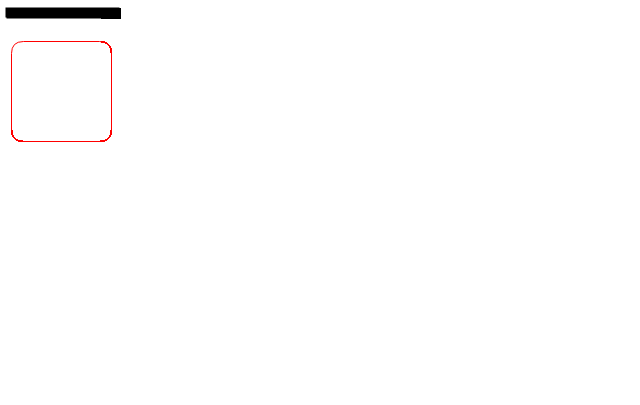
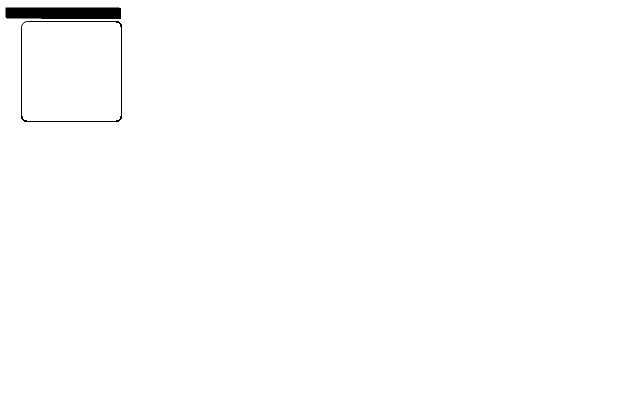
Before and after one commit to ischyrus/CanvasUI, a plain HTML site: page Dev.html in a window 1280 px wide. Shown: the whole page, without its empty margins (0-640 px from the left). Drawn offline with Linux system fonts and the light colour scheme.

Commit message:
Getting children designers to be generated.

```diff
--- a/Dev.html
+++ b/Dev.html
@@ -36,12 +36,11 @@
 		</style>
 		<script type="text/javascript">
 			window.onload = function() {
-				var rect = new UI.Rectangle(100, 100, {
-					stroke : 'red',
-					strokeWidth: 1,
-					cornerRadius : 12,
+				var rect = new UI.Rectangle(40, 40, {
+					stroke : 'black',
+					cornerRadius : 4,
 					x : 10,
-					y : 40
+					y : 10
 				});
 				var canvas = new UI.Canvas(document.body, 'drawingCanvas', 400, 400, rect, null);
 				var designer = new UI.Designer.Designer(document.body, canvas, null);
--- a/Framework/Controls/Layout/Panel.js
+++ b/Framework/Controls/Layout/Panel.js
@@ -48,14 +48,6 @@ UI.Panel = Klass(UI.CanvasNode, {
 		this._children.push(child);
 	},
 	/**
-	 * Get the children.
-	 * @returns {Array}
-	 */
-	getChildren: function(){
-		var clone = Object.clone(this._children);
-		return clone;
-	},
-	/**
 	 * Draw all the children in the canvas.
 	 * @param ctx The context
 	 * @param width
--- a/Framework/Controls/Shapes/Rectangle.js
+++ b/Framework/Controls/Shapes/Rectangle.js
@@ -54,6 +54,8 @@ UI.Rectangle = Klass(UI.CanvasNode, {
 
 	draw : function(ctx, w ,h) {
 		ctx.lineWidth = this.strokeWidth;
+		ctx.strokeWidth = 1;
+
 		if (this.fill) {
 			ctx.fillStyle = this.fill;
 		}
@@ -67,18 +69,7 @@ UI.Rectangle = Klass(UI.CanvasNode, {
 		var thisHeight = this.height;
 
     if (this.cornerRadius) {
-			ctx.beginPath();
-			ctx.moveTo(x + this.cornerRadius, y);
-			ctx.lineTo(x + thisWidth - this.cornerRadius, y);
-			//ctx.arc(x + this.width - this.cornerRadius, y + this.cornerRadius, this.cornerRadius, Math.PI * 1.5, 0, false);
-			ctx.quadraticCurveTo(x + thisWidth, y, x + thisWidth, y + this.cornerRadius);
-			ctx.lineTo(x + thisWidth, y + thisHeight - this.cornerRadius);
-			ctx.quadraticCurveTo(x + thisWidth, y + thisHeight, x + thisWidth - this.cornerRadius, y + thisHeight, this.cornerRadius);
-			ctx.lineTo(x + this.cornerRadius, y + thisHeight);
-			ctx.quadraticCurveTo(x, y + thisHeight, x, y + this.height - this.cornerRadius);
-			ctx.lineTo(x, y + this.cornerRadius);
-			ctx.quadraticCurveTo(x, y, x + this.cornerRadius, y);
-      ctx.closePath();
+			this.roundedRect(ctx, 20, 20, 100, 100, 6);
     }
 		else {
       if (thisWidth < 0) {
@@ -100,4 +91,18 @@ UI.Rectangle = Klass(UI.CanvasNode, {
 		}
 	},
 
+	roundedRect: function (ctx, x, y, w, h, radius){
+		ctx.beginPath();
+    ctx.moveTo(x + radius, y);
+    ctx.lineTo(x + w - radius, y);
+    ctx.arcTo(x + w, y, x + w, y + radius, radius);
+    ctx.lineTo(x + w, y + h - radius);
+    ctx.arcTo(x + w, y + h, x + w - radius, y + h, radius);
+    ctx.lineTo(x + radius, y + h);
+    ctx.arcTo(x, y + h, x, y + h - radius, radius);
+    ctx.lineTo(x, y + radius);
+    ctx.arcTo(x, y, x + radius, y, radius);
+		ctx.closePath();
+	}
+
 });
--- a/Framework/Designer/CanvasDesigner.js
+++ b/Framework/Designer/CanvasDesigner.js
@@ -37,5 +37,9 @@ UI.Designer.CanvasDesigner = Klass(UI.CanvasNode, {
 
 	draw: function(ctx, width, height) {
 		return this.desiredSize;
+	},
+
+	getChildren: function() {
+		return [this._target.content];
 	}
 });
--- a/Framework/Designer/Designer.js
+++ b/Framework/Designer/Designer.js
@@ -57,13 +57,22 @@ UI.Designer.Designer = Klass(UI.Canvas, {
 	createDesigners: function() {
 		var designerMap = this.discoverDesigners();
 
-		while (this._designers.length > 0) {
-			var target = decorators.pop();
+		var items = [this._target];
+
+		while (this._target.length > 0) {
+			var target = this._target.pop();
 			var designerType = designerMap[target.typeName];
 			if (designerType) {
 				var designer = new designerType(target, null);
 				this._designers.push(designer);
 				this._panel.addChild(designer);
+
+				// If the target of a designer has children it should make the available via a getChildren function.
+				if (designer.getChildren) {
+					for (var child in designer.getChildren()) {
+						items.push(child);
+					}
+				}
 			}
 		}
 	},
--- a/Framework/Designer/RectangleDesigner.js
+++ b/Framework/Designer/RectangleDesigner.js
@@ -49,7 +49,7 @@ UI.Designer.RectangleDesigner = Klass(UI.CanvasNode, {
 		ctx.fill();
 
 		return this.desiredSize;
-	}
+	},
 });
 
 UI.Designer.RectangleDesigner.designerType = "Rectangle";
```
